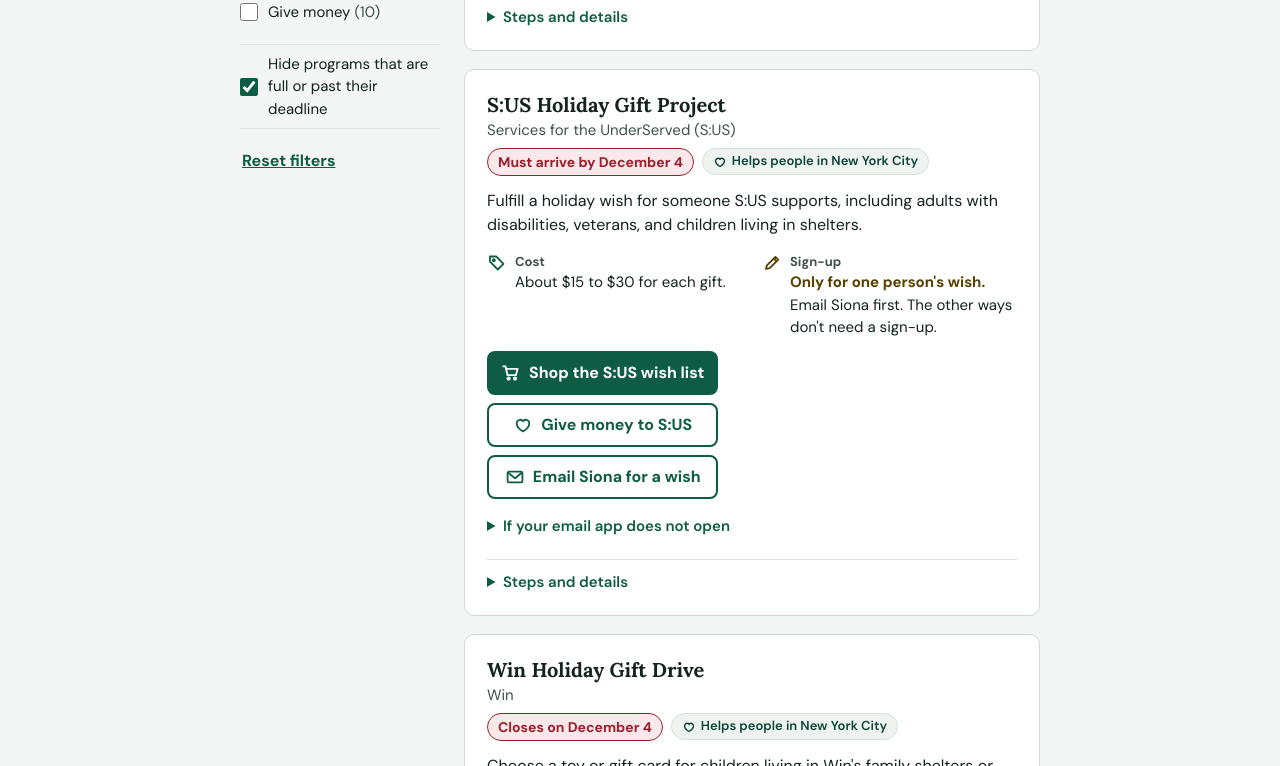
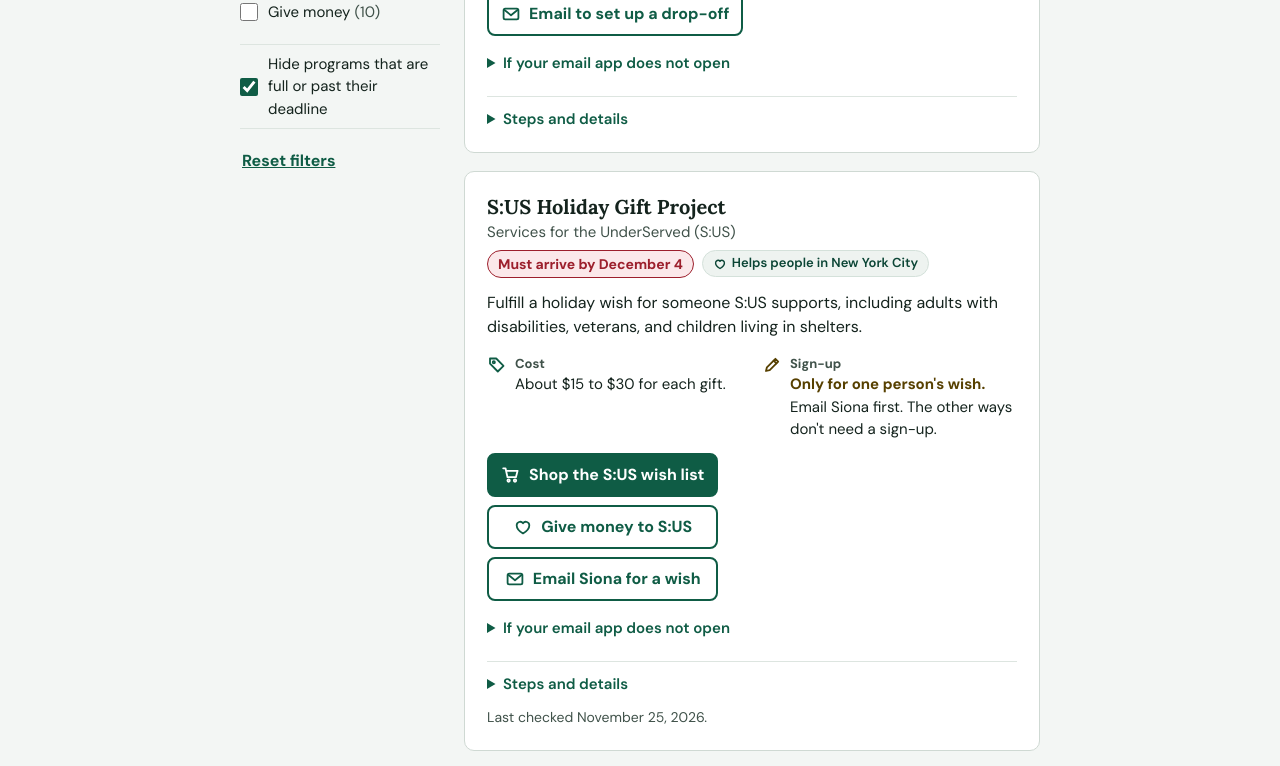
Before and after one commit to crystmas/christmas-giving-list, a plain HTML site: page index.html in a window 1280 px wide. Shown: the part 596-1362 px from the top of the page. Drawn offline with Linux system fonts and the light colour scheme.

Commit message:
Fix the Sanctuary and Foundling giving options
Sanctuary for Families:
- Add "Drop off a gift": an email button to set up a drop-off with
  elobue@sffny.org, and a "Drop off a gift" step group.
- Take the drop-off sentence out of the note. Keep the questions contact.
- Cost: "About $25 to $30 per gift." (costMin 8 -> 25 to match)

The New York Foundling:
- Cost: "About $15 to $20 per gift on Amazon. You can also donate any
  amount." The old figures were for YouGiveGoods, not the Amazon list.
- The money button now goes to the Foundling's YouGiveGoods page,
  labeled "Give on YouGiveGoods". "Give money" steps match.

Both: "checked" set to 2026-11-26. The "Updated" date already reads
Nov 26, 2026, which is today in New York.

The copy buttons under "If your email app does not open" now use the
card's email button wherever it is, not only the main button, so they
work for the new drop-off email too.

Co-Authored-By: Claude Opus 5.5 <noreply@anthropic.com>
Claude-Session: https://claude.ai/code/session_01R2yiMpDAzaJMHyWFLZMk5x

```diff
--- a/index.html
+++ b/index.html
@@ -189,7 +189,8 @@
                  the usual one row for each way. "ways" still decides which filters find the card.
         (an option can also have map: "street address", which adds a "Get directions to drop-off" link)
         options: one entry for each way to give, in the same order as "ways". Each can have text (a short detail such as an
-                 address) and, for the second and third way, a link { label, url }.
+                 address) and, for the second and third way, a link { label, url }. The link can also be an email button,
+                 written like an email action: { type: "email", label, email, contactName, subject, body }.
         action:  { type: "link", label, url }
                  { type: "email", label, email, contactName, subject, body }
                  Add srExtra: "Organization name" when another card has a button with the same words.
@@ -599,8 +600,8 @@ const PROGRAMS = [
     "summary": "Give a book, game, toy, or gift card to a survivor of gender-based violence or one of their children.",
     "about": "Sanctuary for Families is a New York City nonprofit, founded in 1984. It helps survivors of domestic violence, sex trafficking, and other gender-based violence with shelter, counseling, legal help, and job training.",
     "whoText": "Adults and children who are survivors of abuse",
-    "cost": "Gifts range from under $10 to about $100.",
-    "costMin": 8,
+    "cost": "About $25 to $30 per gift.",
+    "costMin": 25,
     "deadline": "2026-12-01",
     "mustArrive": true,
     "stepGroups": [
@@ -611,9 +612,16 @@ const PROGRAMS = [
           "Choose a gift or gift card.",
           "Check out with Sanctuary's shipping address. Order so it arrives by December 1."
         ]
-      }
-    ],
-    "note": "You can also deliver new gifts yourself by December 1, but you must arrange it first with Emily Lo Bue. Questions: elobue@sffny.org.",
+      },
+      {
+        "title": "Drop off a gift",
+        "steps": [
+          "Email elobue@sffny.org to set up a drop-off. Sanctuary only accepts drop-offs arranged ahead of time.",
+          "Bring new gifts by December 1."
+        ]
+      }
+    ],
+    "note": "Questions: elobue@sffny.org.",
     "action": {
       "type": "link",
       "label": "Shop the wish list",
@@ -621,16 +629,28 @@ const PROGRAMS = [
       "srExtra": "Sanctuary for Families"
     },
     "source": "https://sanctuaryforfamilies.org/support-us/holiday-opportunities/",
-    "checked": "2026-11-25",
-    "ways": [
-      "ship"
+    "checked": "2026-11-26",
+    "ways": [
+      "ship",
+      "drop"
     ],
     "signup": {
       "needed": false,
       "text": "None needed."
     },
     "options": [
-      {}
+      {},
+      {
+        "link": {
+          "type": "email",
+          "label": "Email to set up a drop-off",
+          "email": "elobue@sffny.org",
+          "contactName": "Emily Lo Bue",
+          "subject": "Winter Wishes gift drop-off",
+          "body": "Hello Emily,\n\nI would like to drop off new gifts for Sanctuary's Winter Wishes gift drive. Could we set up a time for me to bring them by December 1?\n\nThank you,\n[Your name]\n[Your phone number]"
+        },
+        "text": "Email elobue@sffny.org to set up a drop-off, then bring new gifts by December 1."
+      }
     ]
   },
   {
@@ -697,7 +717,7 @@ const PROGRAMS = [
     "summary": "Give a holiday gift to a child in foster care, an adult with a developmental disability, or a family facing financial or housing hardship.",
     "about": "The New York Foundling is a New York City nonprofit, founded in 1869. It runs child welfare, education, health, and disability programs for children, adults, and families.",
     "whoText": "Children in foster care, adults with developmental disabilities, and families facing money or housing trouble",
-    "cost": "About $7 to $27 per gift on YouGiveGoods. Bundles go up to $250.",
+    "cost": "About $15 to $20 per gift on Amazon. You can also donate any amount.",
     "costMin": null,
     "deadline": "2026-12-08",
     "stepGroups": [
@@ -719,8 +739,8 @@ const PROGRAMS = [
       {
         "title": "Give money",
         "steps": [
-          "Open The Foundling's gift drive page.",
-          "Choose an amount."
+          "Open The Foundling's YouGiveGoods page.",
+          "Give any amount. The Foundling uses it to buy gifts."
         ]
       }
     ],
@@ -732,7 +752,7 @@ const PROGRAMS = [
       "srExtra": "The New York Foundling"
     },
     "source": "https://www.nyfoundling.org/holiday-gift-drive/",
-    "checked": "2026-11-25",
+    "checked": "2026-11-26",
     "ways": [
       "ship",
       "drop",
@@ -746,11 +766,11 @@ const PROGRAMS = [
       },
       {
         "link": {
-          "label": "Give to The Foundling",
-          "url": "https://www.nyfoundling.org/holiday-gift-drive/",
+          "label": "Give on YouGiveGoods",
+          "url": "https://yougivegoods.com/campaign-landing/sy05bu5sgwyzp3c1n95vzkumz",
           "srExtra": "The New York Foundling"
         },
-        "text": "You give on The Foundling's gift drive page."
+        "text": "The Foundling uses this to buy gifts."
       }
     ],
     "signup": {
@@ -2042,7 +2062,9 @@ function cardEl(p) {
     if (!btn) return;
     const status = li.querySelector(".copy-status");
     const isAddr = btn.dataset.copy === "addr";
-    const text = isAddr ? p.action.email : p.action.body;
+    // The email is the card's main button, or the email button on one of its ways (such as a drop-off)
+    const mail = p.action.type === "email" ? p.action : rowsOf(p).map((r) => r.link).find((l) => l && l.type === "email");
+    const text = isAddr ? mail.email : mail.body;
     try {
       await navigator.clipboard.writeText(text);
       status.textContent = isAddr ? "Email address copied." : "Message text copied.";
```
